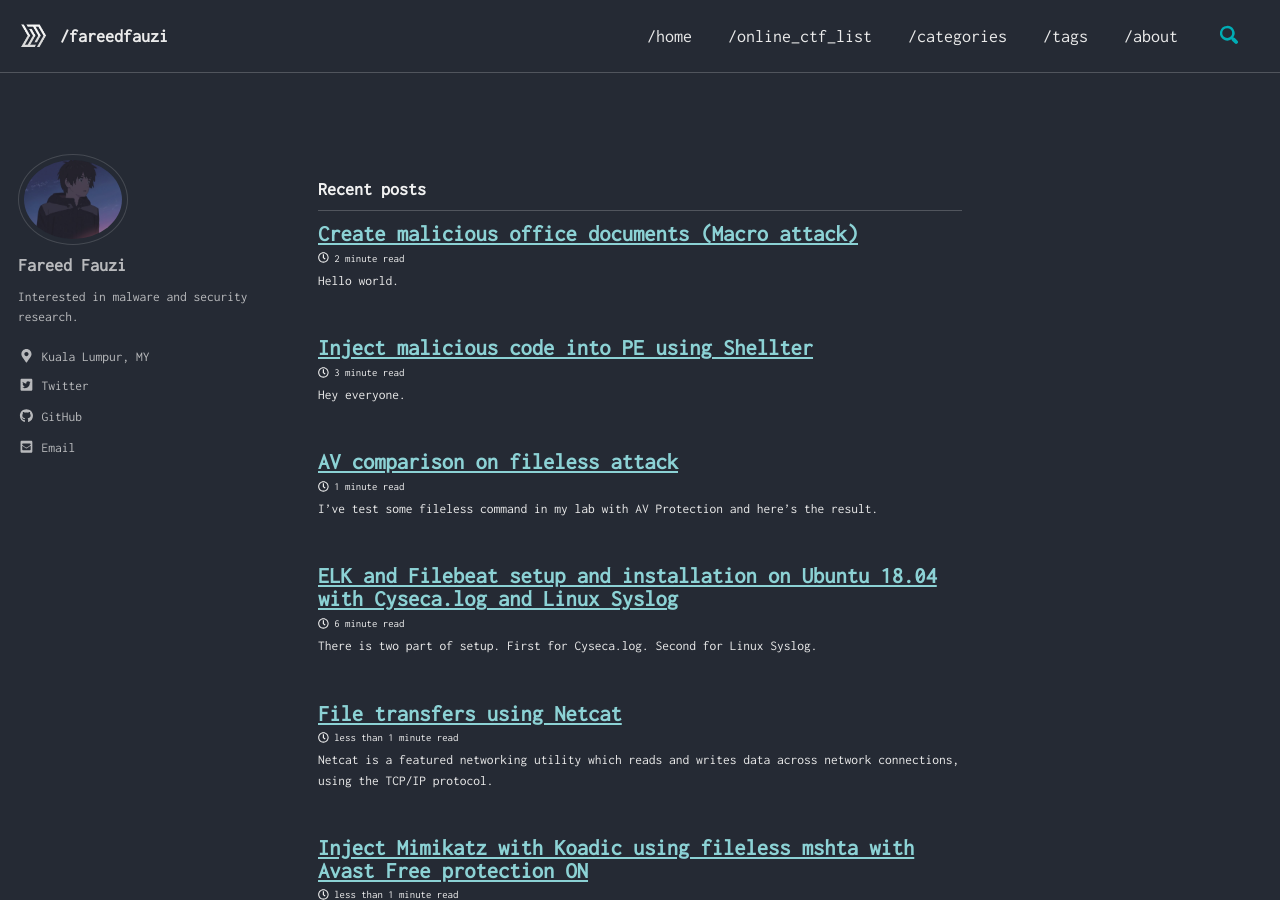
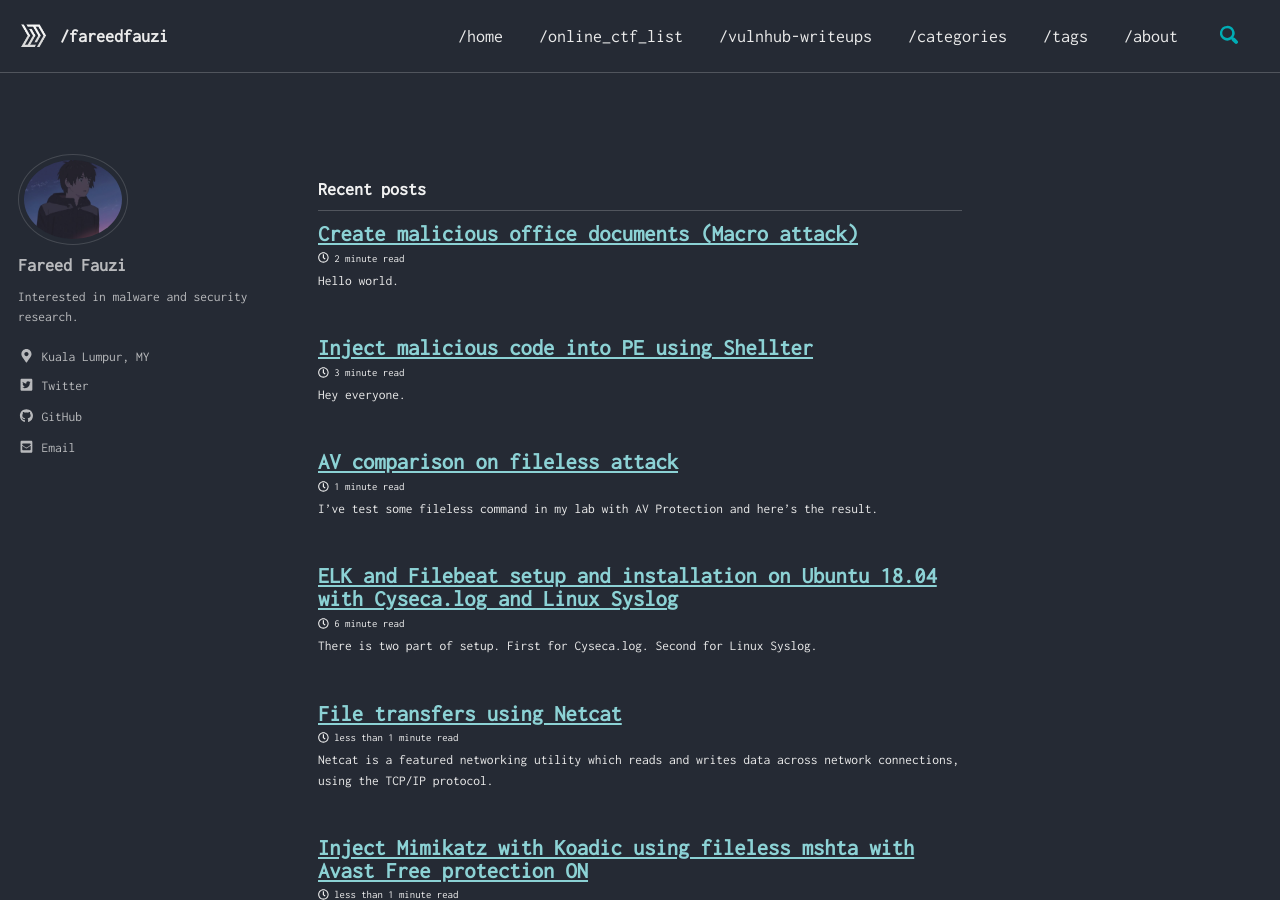
Before and after one commit to spiritedwolf/fareedfauzi.github.io, a Jekyll site: the page built from index.html, in a window 1280 px wide and 900 px high. Built offline with Jekyll 4.4.1, drawn with Linux system fonts in a browser that asks for light colours; cached includes are drawn as plain includes; the list of posts is cut into pages by our own code.

Commit message:
Update navigation.yml

```diff
--- a/_data/navigation.yml
+++ b/_data/navigation.yml
@@ -8,6 +8,8 @@ main:
     url: /ctfonline/
   #- title: "/archives"
   #  url: /archives/
+  - title: "/vulnhub-writeups"
+    url: /vulnhub-writeups/
   - title: "/categories"
     url: /categories/
   - title: "/tags"
```
